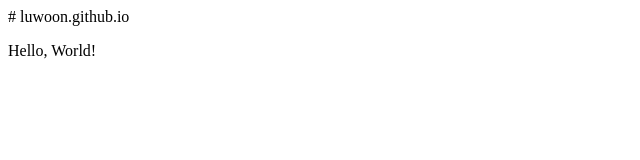
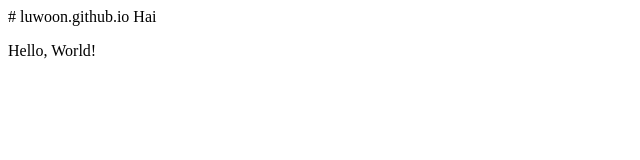
Before and after one commit to Rajashekar8/luwoon.github.io, a plain HTML site: page index.html in a window 1280 px wide. Shown: the full height of the page, 0-640 px from the left. Drawn offline with Linux system fonts and the light colour scheme.

Commit message:
Update index.html
hi Lewoon

```diff
--- a/index.html
+++ b/index.html
@@ -1,3 +1,3 @@
 # luwoon.github.io
-
+<h> Hai </h>
 <p>Hello, World!</p>
```
